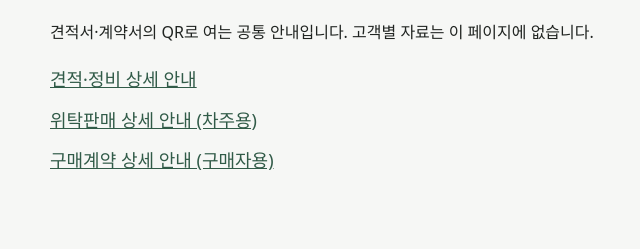
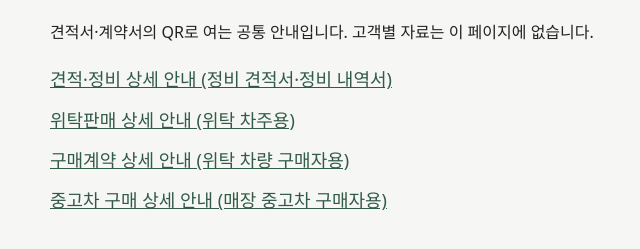
Before and after one commit to neyzuno-droid/motowave-guide, a plain HTML site: page index.html in a window 1280 px wide. Shown: the part 127-376 px from the top of the page, without its empty margins (210-850 px from the left). Drawn offline with Linux system fonts and the light colour scheme.

Commit message:
중고차 구매자용 안내 추가, 안내끼리 이동 메뉴에 넣음
Co-Authored-By: Claude Opus 5.5 <noreply@anthropic.com>
Claude-Session: https://claude.ai/code/session_01G3aPCgFkGDaaPquxTF3Tmf

```diff
--- a/index.html
+++ b/index.html
@@ -2,7 +2,8 @@
 <style>body{margin:0;background:#f6f7f5;color:#202421;font-family:system-ui,-apple-system,"Noto Sans KR",sans-serif;line-height:1.8}main{max-width:760px;margin:auto;padding:45px 24px}a{color:#315b48;display:block;margin:8px 0;font-size:18px}</style></head>
 <body><main><h1>토크튠 상세 안내</h1>
 <p>견적서·계약서의 QR로 여는 공통 안내입니다. 고객별 자료는 이 페이지에 없습니다.</p>
-<a href="2026-11-19/estimate.html">견적·정비 상세 안내</a>
-<a href="2026-11-19/consign-owner.html">위탁판매 상세 안내 (차주용)</a>
-<a href="2026-11-19/consign-buyer.html">구매계약 상세 안내 (구매자용)</a>
+<a href="2026-11-19/estimate.html">견적·정비 상세 안내 (정비 견적서·정비 내역서)</a>
+<a href="2026-11-19/consign-owner.html">위탁판매 상세 안내 (위탁 차주용)</a>
+<a href="2026-11-19/consign-buyer.html">구매계약 상세 안내 (위탁 차량 구매자용)</a>
+<a href="2026-11-19/used-buyer.html">중고차 구매 상세 안내 (매장 중고차 구매자용)</a>
 </main></body></html>
```
Also changed, not shown: 2026-11-19/consign-buyer.html (+1 -1 lines), 2026-11-19/consign-owner.html (+1 -1 lines), 2026-11-19/used-buyer.html (added, +1 -0 lines).
